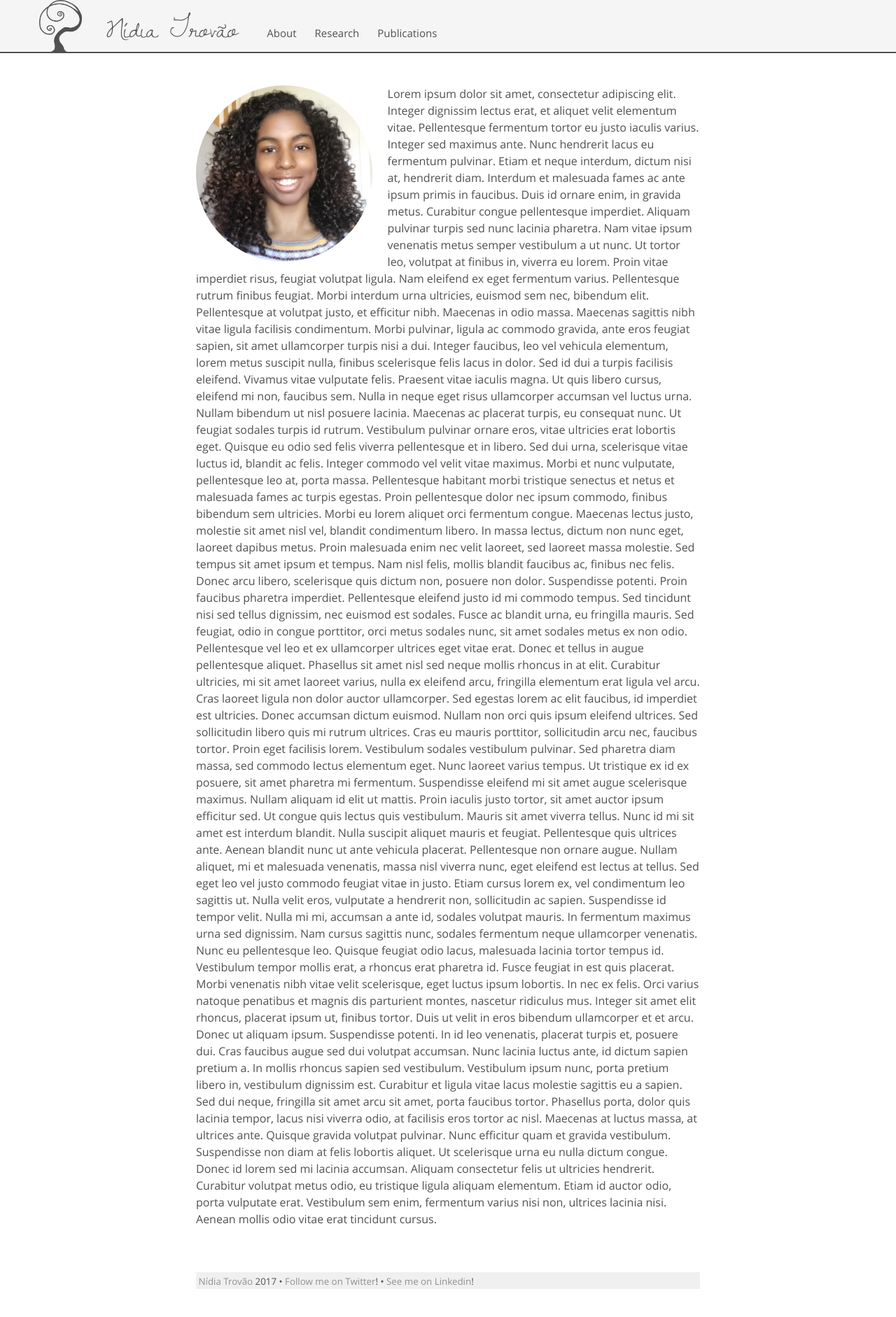
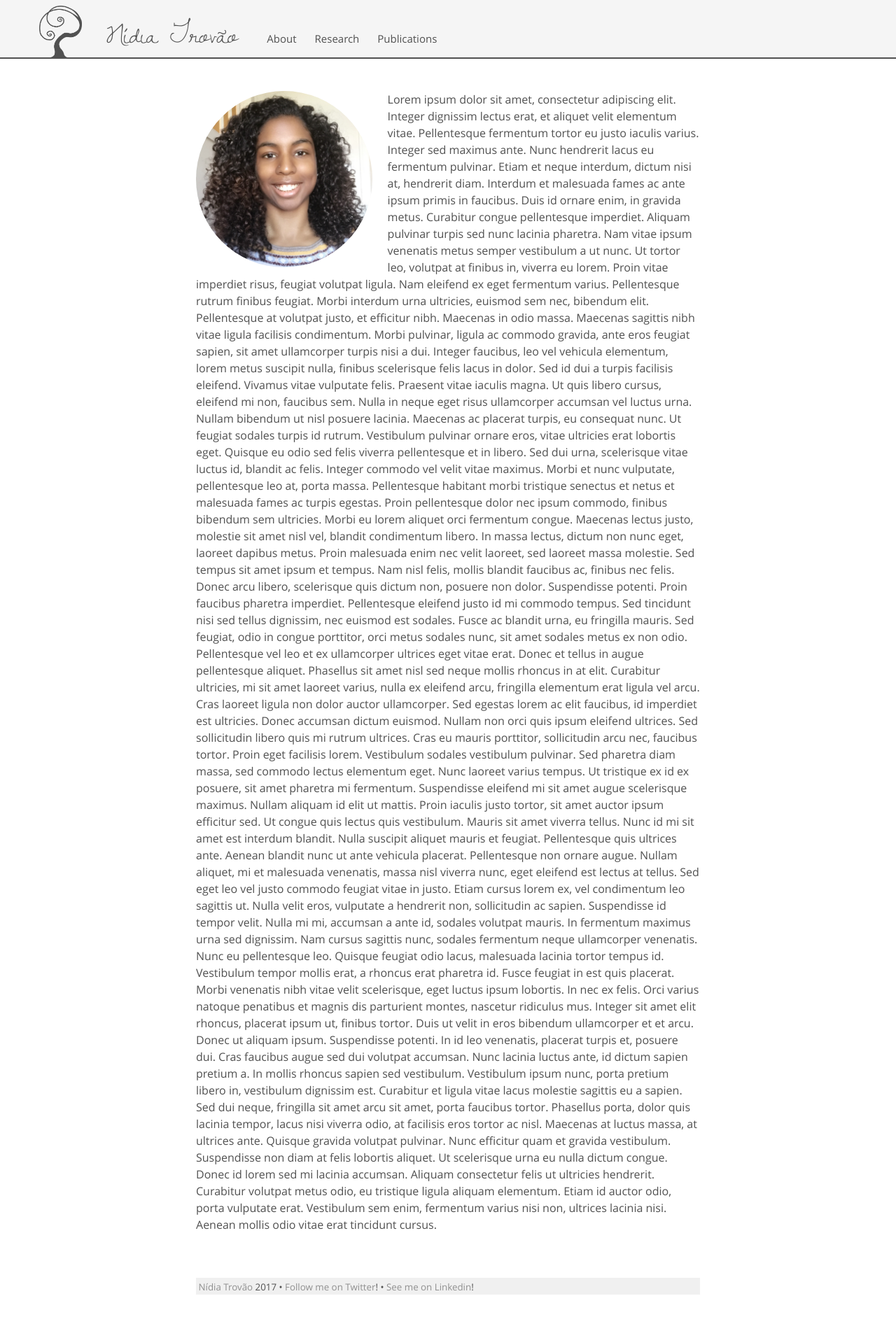
Before and after one commit to nidiatrovao/nidiatrovao.github.io, a Jekyll site: the page built from index.html, in a window 1280 px wide. Shown: the whole page at 70% size. Built offline with Jekyll 4.4.1, drawn with Linux system fonts in a browser that asks for light colours.

Commit message:
Update default.html

```diff
--- a/_layouts/default.html
+++ b/_layouts/default.html
@@ -4,7 +4,7 @@
   {% include head.html %}
 
   <body>
-      <header class="masthead" style="padding-top:0">
+      <header class="masthead">
         <h3 class="masthead-title">
           <span style="display:inline-block;font-family: Sfont, 'Helvetica Neue', Helvetica, Arial, sans-serif;font-size: 2.5rem;white-space: nowrap;"><a href="{{ site.baseurl }}/" title="Home">{{ site.title }}</a>&nbsp;&nbsp;</span>
             {% for page in site.pages_list %}
```
